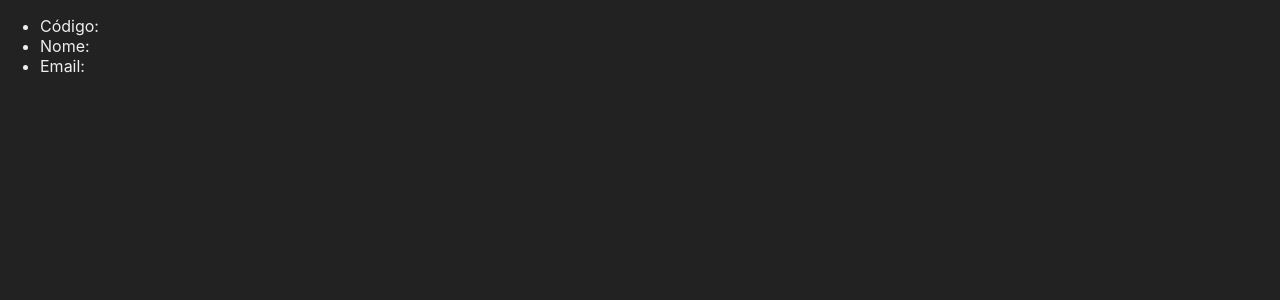
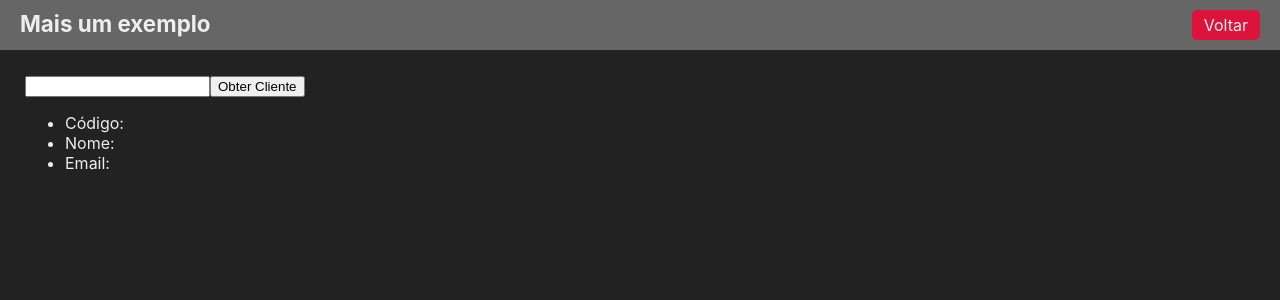
Before and after one commit to KDashMax/aulao_nextjs, a Next.js app: page /integracao_1 in a window 1280 px wide. Shown: the top 300 px of the page. Built offline with nearby package versions, Linux system fonts and the light colour scheme.

Commit message:
UPDATED atualização do Layout

```diff
--- a/src/pages/integracao_1.jsx
+++ b/src/pages/integracao_1.jsx
@@ -1,16 +1,28 @@
+
+import { useState } from 'react'
+import Layout from  '../components/Layout'
+
 export default function Integracao() {
 
-    fetch('http://localhost:3000/api/clientes/911')
-        .then(resp => resp.json())
-        .then(dados => console.log(dados))
+    const [cliente, setCliente] = useState({})
+
+    function obterCliente(){
+        fetch('http://localhost:3000/api/clientes/911')
+            .then(resp => resp.json())
+            .then(dados => setCliente(dados))
+    }
 
     return (
-        <div>
+        <Layout>
+            <div>
+                <input type="number" />
+                <button onClick={obterCliente}>Obter Cliente</button>
+            </div>
             <ul>
-                <li>Código: </li>
-                <li>Nome: </li>
-                <li>Email: </li>
+                <li>Código: {cliente.id}</li>
+                <li>Nome: {cliente.nome}</li>
+                <li>Email: {cliente.email}</li>
             </ul>
-        </div>
+        </Layout>
     )
 }
```
